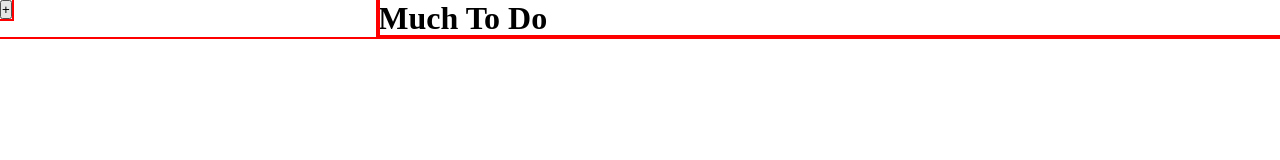
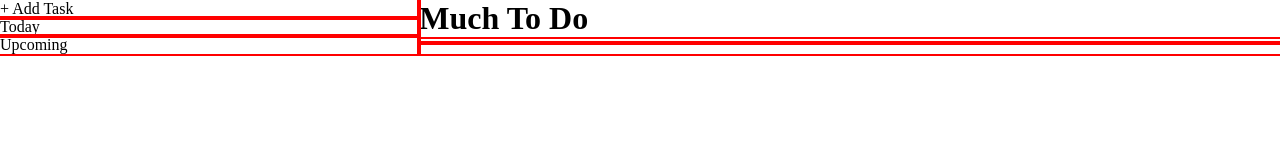
Before and after one commit to BamideleAdewuyi/ToDoList, a website built with webpack: page src/template.html in a window 1280 px wide. Built offline with nearby package versions, Linux system fonts and the light colour scheme.

Commit message:
template.html: Added today and upcoming to sideBar

```diff
--- a/src/template.html
+++ b/src/template.html
@@ -11,9 +11,14 @@
             <h1 class="heading">Much To Do</h1>
         </div>
         <div class="sideBar">
-            <button class="addTask">+</button>
+            <ul>
+                <li><nav class="addTask">+ Add Task</nav></li>
+                <li class="todayTasks">Today</li>
+                <li class="upcomingTasks">Upcoming</li>
+            </ul>
         </div>
         <div class="taskArea">
+
 
         </div>
     </div>
```
